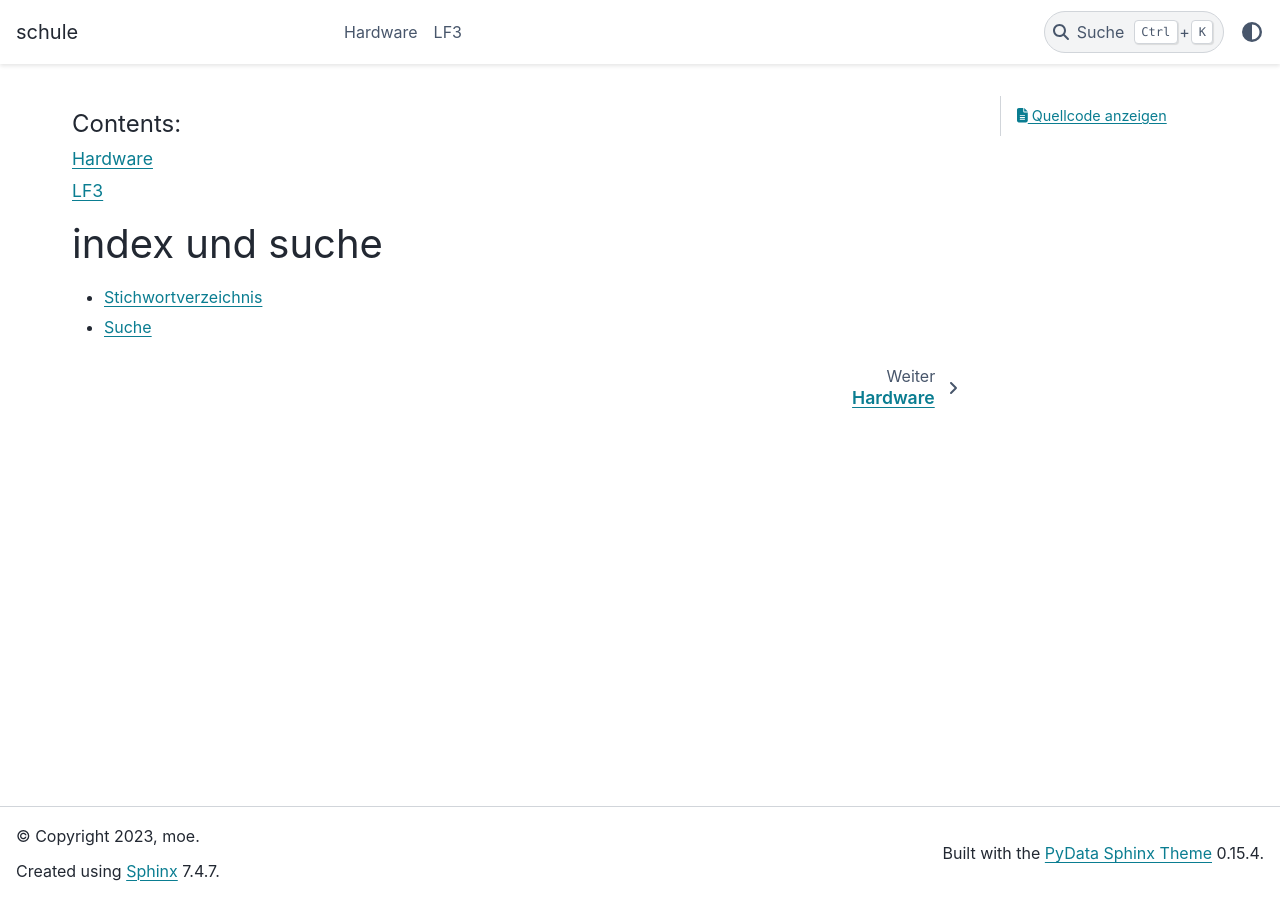
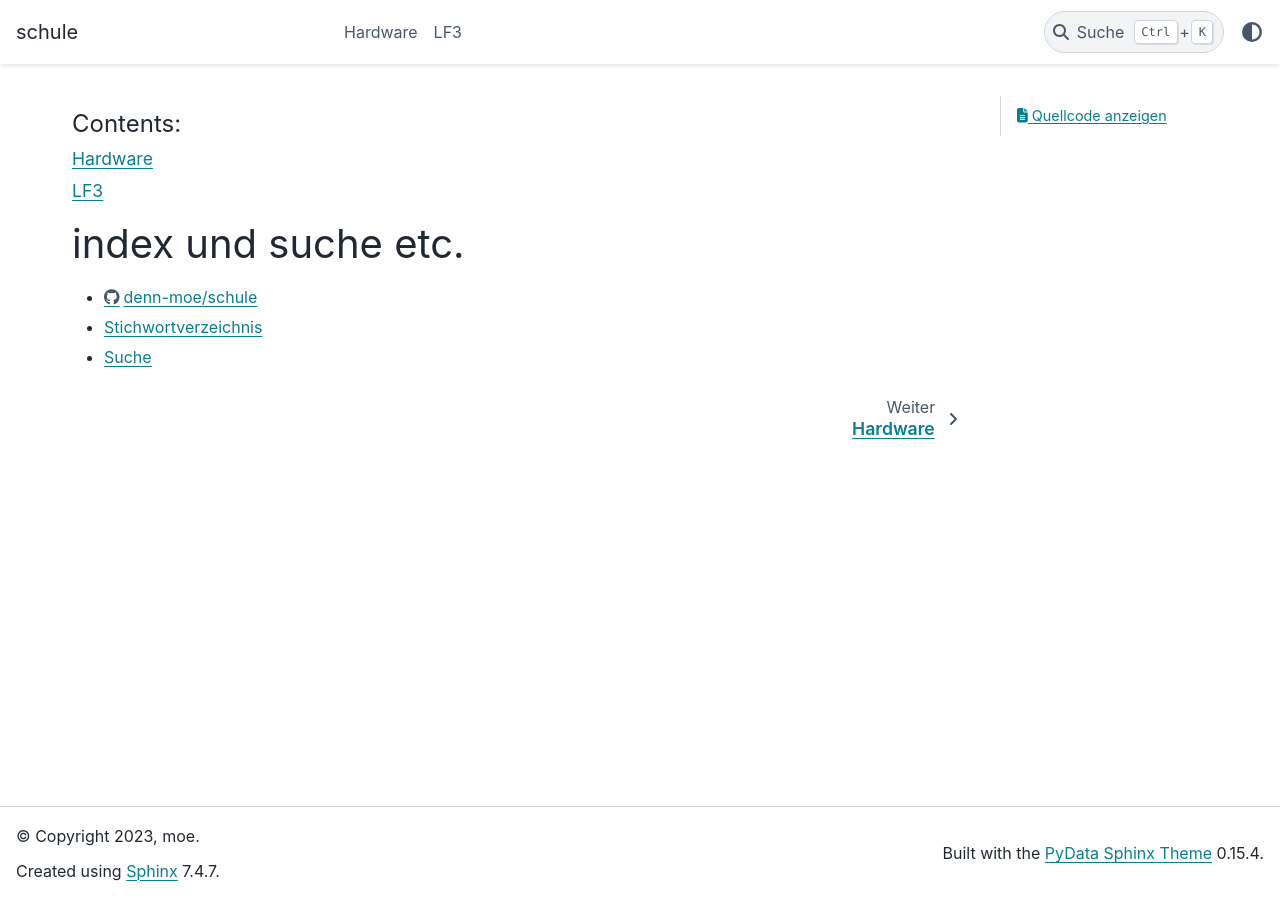
Before and after one commit to denn-moe/schule, a Sphinx documentation site: the page built from source/index.rst, in a window 1280 px wide. Built offline with Sphinx 7.4.7 and the PyData theme 0.15.4, drawn with Linux system fonts in a browser that asks for light colours.

Commit message:
add repo link

```diff
--- a/source/index.rst
+++ b/source/index.rst
@@ -13,8 +13,11 @@
 
 
 
-index und suche
-===============
 
+
+index und suche etc.
+====================
+
+* `<https://github.com/denn-moe/schule>`_
 * :ref:`genindex`
 * :ref:`search`
```
